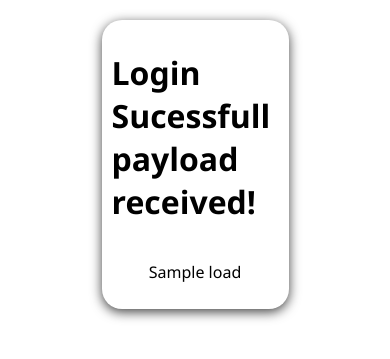
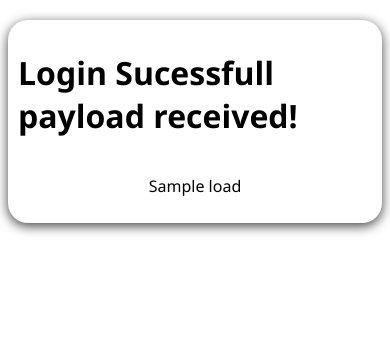
Before and after one commit to sawolabs/Django_Sample_App, a Django app: template templates/login.html in a window 390 px wide. Shown: the top 359 px of the page. Run offline with Django 3.2, Linux system fonts and the light colour scheme; the template is opened without the code that fills it: most values are stand-ins (such as "Sample title", 1, 10 or a date in 2020).

Commit message:
handle responsive toggle for login button

```diff
--- a/sawoDjango/settings.py
+++ b/sawoDjango/settings.py
@@ -30,7 +30,7 @@ SECRET_KEY = 'django-insecure-k!$+4v&h@gf=&!2z3@8#a6%4i^_9_chul%q)2(9^=*wkj!f)wv
 DEBUG = True
 
 ALLOWED_HOSTS = ['sawo-django-sample-app.herokuapp.com', '127.0.0.1',
-    'localhost',]
+    'localhost']
 
 
 # Application definition
--- a/templates/index.html
+++ b/templates/index.html
@@ -38,6 +38,7 @@
               aria-controls="navbarNavAltMarkup"
               aria-expanded="false"
               aria-label="Toggle navigation"
+              onclick="onToggle()"
             >
               <span class="navbar-toggler-icon"></span>
             </button>
@@ -114,6 +115,11 @@
       </main>
       <footer />
     </div>
+    <script>
+      function onToggle() {
+        location.href = "/login";
+      }
+    </script>
     <script
       src="https://cdn.jsdelivr.net/npm/bootstrap@5.1.0/dist/js/bootstrap.bundle.min.js"
       integrity="sha384-U1DAWAznBHeqEIlVSCgzq+c9gqGAJn5c/t99JyeKa9xxaYpSvHU5awsuZVVFIhvj"
--- a/templates/login.html
+++ b/templates/login.html
@@ -26,6 +26,12 @@
         align-items: center;
         flex-direction: column;
       }
+
+      @media (max-width: 768px) {
+        .main-container {
+          width: 100%;
+        }
+      }
     </style>
   </head>
 
```
Also changed, not shown: 1 other file.
